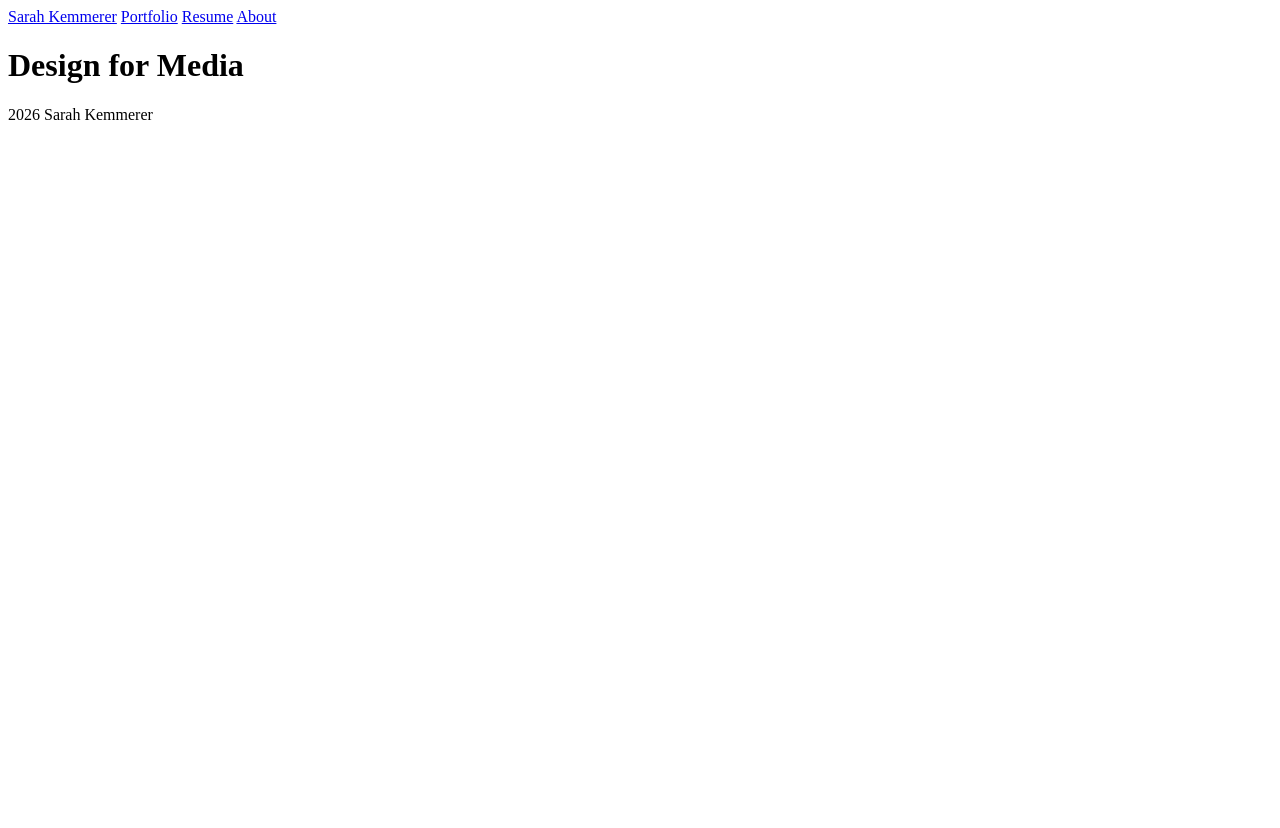
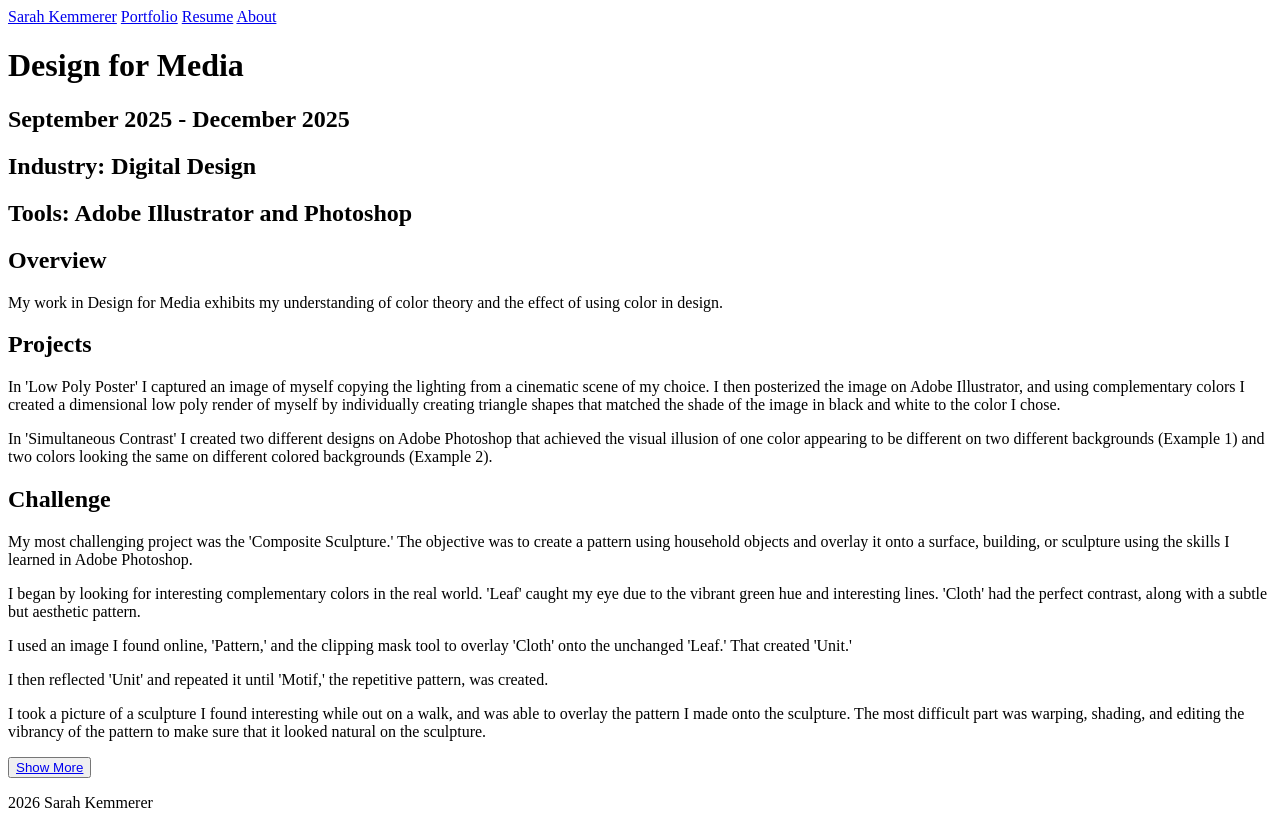
Before and after one commit to sarahkemm/uxid231-sak437, a plain HTML site: page designformedia.html in a window 1280 px wide. Before the commit the page ends 800 px from the top, so only its background shows below. Drawn offline with Linux system fonts and the light colour scheme.

Commit message:
add design for media info

```diff
--- a/designformedia.html
+++ b/designformedia.html
@@ -19,6 +19,60 @@
 
     <h1>Design for Media</h1>
 
+    <section>
+        <h2>September 2025 - December 2025</h2>
+        <h2>Industry: Digital Design</h2>
+        <h2>Tools: Adobe Illustrator and Photoshop</h2>
+    </section>
+
+    <section>
+
+        <h2>Overview</h2>
+
+        <p>My work in Design for Media exhibits my understanding of color theory and the effect of using color in design.</p>
+
+    </section>
+
+    <section>
+
+        <h2>Projects</h2>
+
+        <p>
+            In 'Low Poly Poster' I captured an image of myself copying the lighting from a cinematic scene of my choice. I then posterized the image on Adobe Illustrator, and using complementary colors I created a dimensional low poly render of myself by individually creating triangle shapes that matched the shade of the image in black and white to the color I chose.
+        </p>
+
+        <p>
+            In 'Simultaneous Contrast' I created two different designs on Adobe Photoshop that achieved the visual illusion of one color appearing to be different on two different backgrounds (Example 1) and two colors looking the same on different colored backgrounds (Example 2).
+        </p>
+    </section>
+
+    <section>
+
+        <h2>Challenge</h2>
+
+        <p>
+            My most challenging project was the 'Composite Sculpture.' The objective was to create a pattern using household objects and overlay it onto a surface, building, or sculpture using the skills I learned in Adobe Photoshop.
+        </p>
+
+        <p>
+            I began by looking for interesting complementary colors in the real world. 'Leaf' caught my eye due to the vibrant green hue and interesting lines. 'Cloth' had the perfect contrast, along with a subtle but aesthetic pattern.
+        </p>
+
+        <p>
+            I used an image I found online, 'Pattern,' and the clipping mask tool to overlay 'Cloth' onto the unchanged 'Leaf.' That created 'Unit.'
+        </p>
+
+        <p>
+            I then reflected 'Unit' and repeated it until 'Motif,' the repetitive pattern, was created.
+        </p>
+
+        <p>
+            I took a picture of a sculpture I found interesting while out on a walk, and was able to overlay the pattern I made onto the sculpture. The most difficult part was warping, shading, and editing the vibrancy of the pattern to make sure that it looked natural on the sculpture.
+        </p>
+
+    </section>
+
+    <button><a href="portfolio.html">Show More</a></button>
 
     </main>
 
```
Also changed, not shown: introdrawing.html (+5 -1 lines), uxwork.html (+1 -1 lines).
